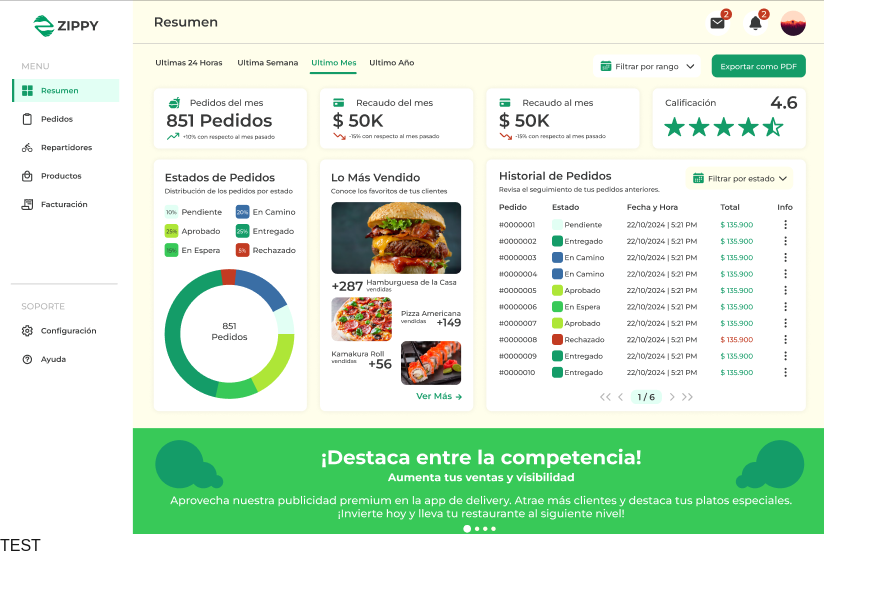
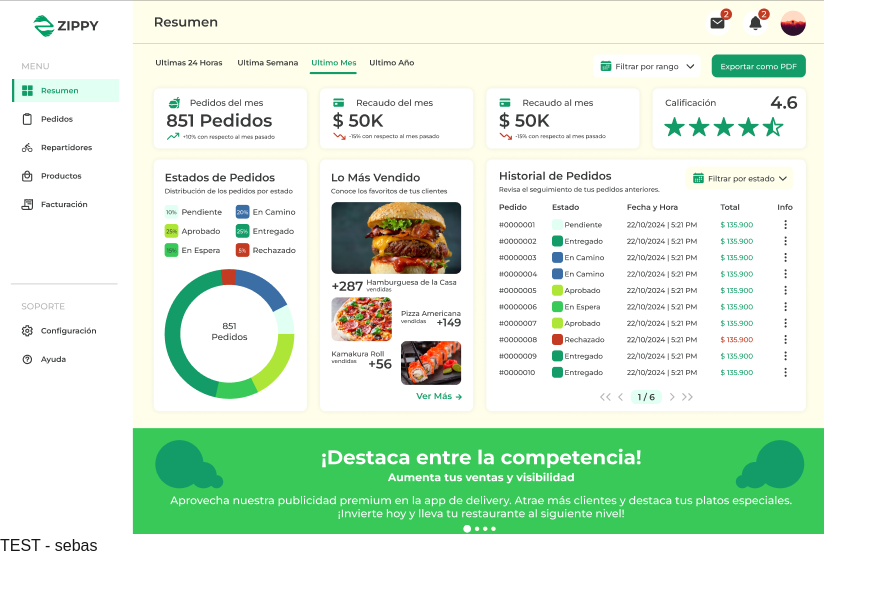
Before and after one commit to deliveryapp16/zippy_basic_front, a Next.js app: page / in a window 1280 px wide. Shown: the top 590 px of the page, without its empty margins (0-887 px from the left). Built offline with nearby package versions, Linux system fonts and the light colour scheme.

Commit message:
Update test label in homepage to include author name

```diff
--- a/src/app/page.js
+++ b/src/app/page.js
@@ -3,7 +3,7 @@ export default function Home() {
     <div className="w-screen h-screen">
       <div className="w-full h-full flex flex-col justify-center items-center">
         <img src="/images/home.png" alt="hero" />
-        <div className="pt-6">TEST</div>
+        <div className="pt-6">TEST - sebas</div>
       </div>
     </div>
   );
```
